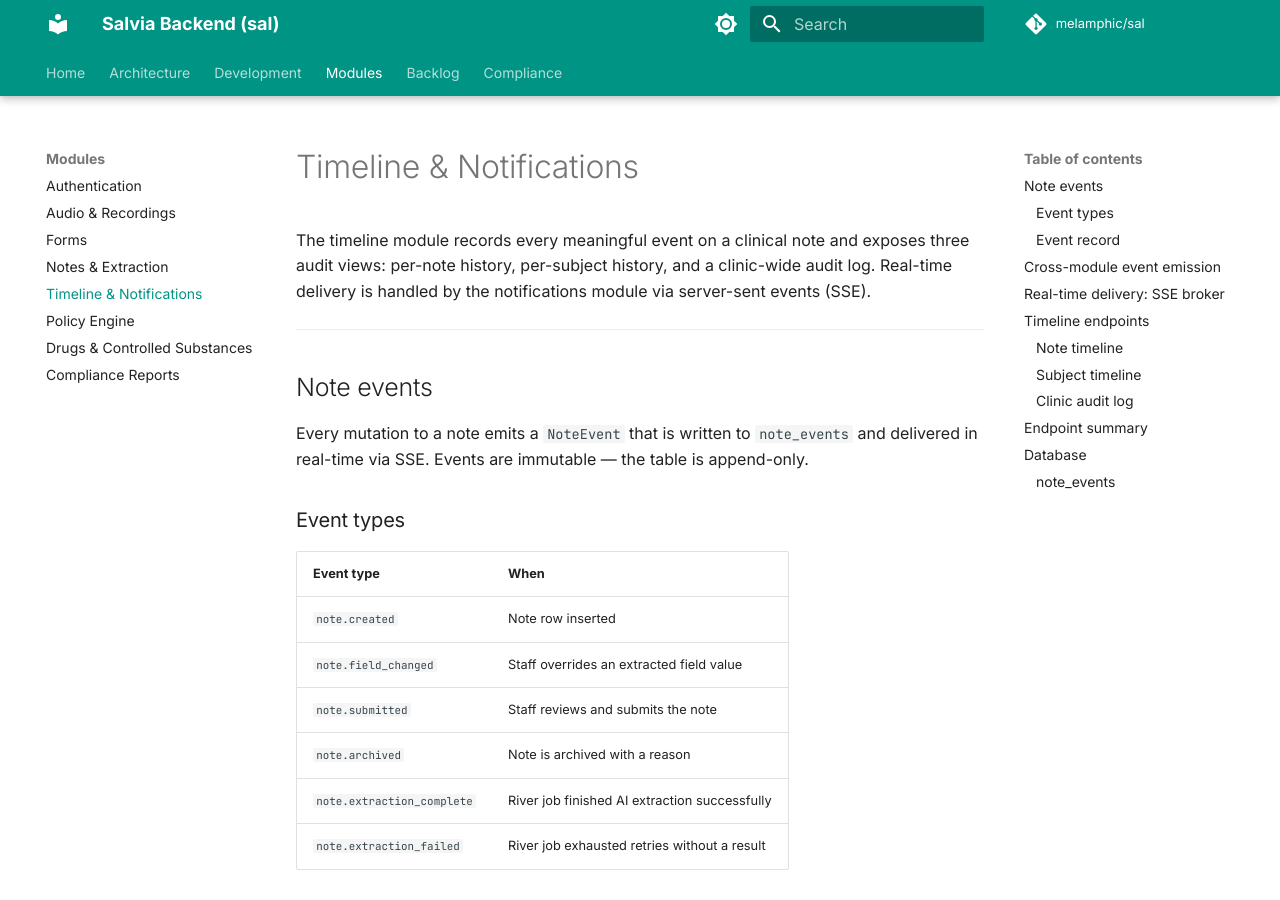
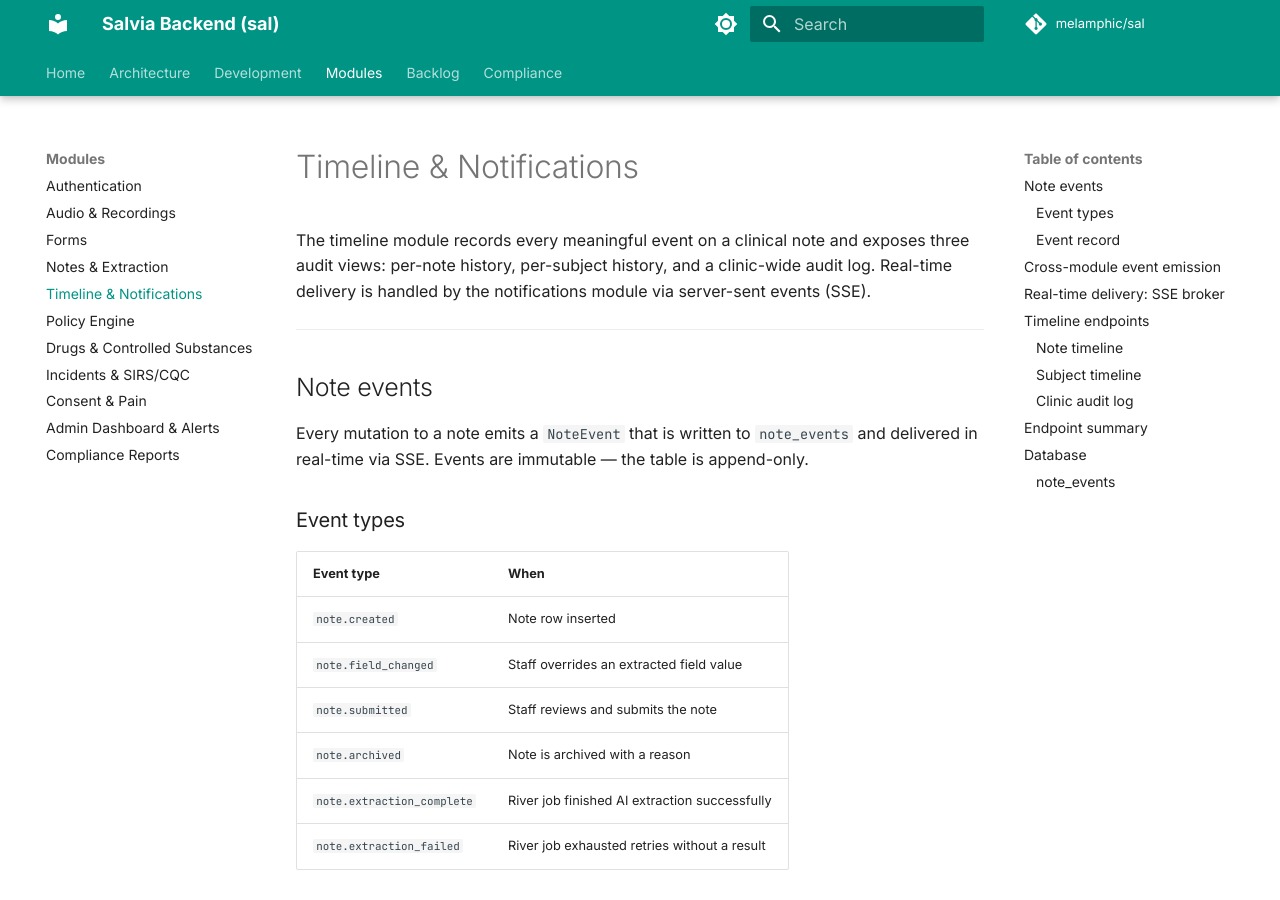
Before and after one commit to melamphic/sal, an MkDocs documentation site: the page built from docs/timeline.md, in a window 1280 px wide and 900 px high. Built offline with MkDocs 1.6.1 and Material for MkDocs 9.7.7, drawn with Linux system fonts in a browser that asks for light colours; comment, search, counter and statistics services are not loaded.

```diff
--- a/mkdocs.yml
+++ b/mkdocs.yml
@@ -71,6 +71,9 @@
       - Timeline & Notifications: timeline.md
       - Policy Engine: policy.md
       - Drugs & Controlled Substances: drugs.md
+      - Incidents & SIRS/CQC: incidents.md
+      - Consent & Pain: consent_pain.md
+      - Admin Dashboard & Alerts: admin.md
       - Compliance Reports: reports.md
   - Backlog: backlog.md
   - Compliance: compliance.md
```
